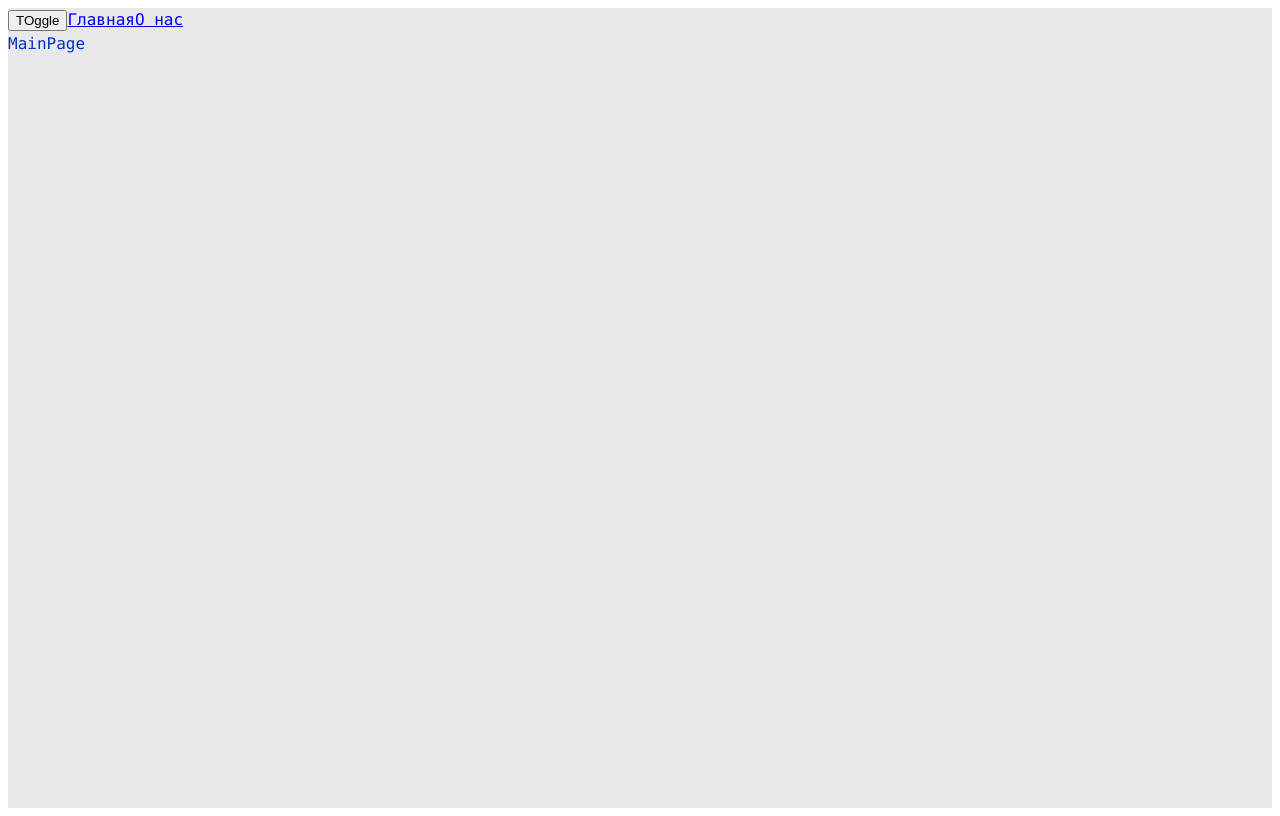
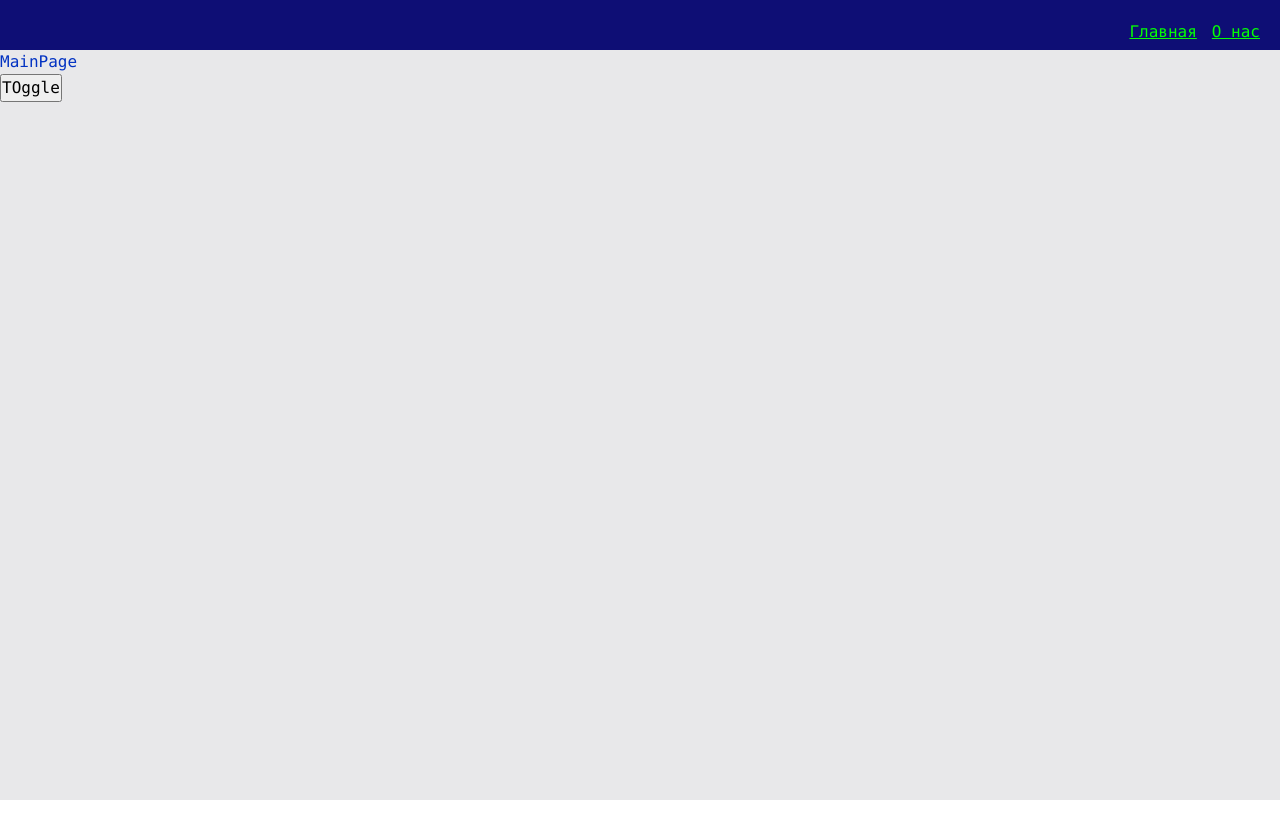
Before and after one commit to Mataew/myProject, a React app: page / in a window 1280 px wide. Built offline with nearby package versions, Linux system fonts and the light colour scheme.

Commit message:
BGZ-2.2.0 Navbar. Шаблоны для разработки. Первый UI Kit компонент

```diff
--- a/src/app/App.tsx
+++ b/src/app/App.tsx
@@ -1,11 +1,9 @@
-import React, {Suspense} from 'react';
-import {Routes, Route, Link} from 'react-router-dom';
+import React from 'react';
 import './styles/index.scss';
 import { useTheme } from "app/providers/ThemeProvider";
 import {classNames} from "shared/lib/classNames/classNames";
-import {AboutPage} from "pages/AboutPage";
-import {MainPage} from "pages/MainPage";
 import {AppRouter} from "app/providers/router";
+import {Navbar} from "widgets/Navbar";
 
 
 
@@ -15,10 +13,9 @@ const App = () => {
 
     return (
         <div className={classNames('app', {}, [theme])}>
+            <Navbar />
+            <AppRouter/>
             <button onClick={toggleTheme}>TOggle</button>
-            <Link to={'/'}>Главная</Link>
-            <Link to={'/about'}>О нас</Link>
-            <AppRouter/>
         </div>
     );
 };
--- a/src/app/styles/reset.scss
+++ b/src/app/styles/reset.scss
@@ -0,0 +1,14 @@
+* {
+    margin: 0;
+    padding: 0;
+    box-sizing: border-box;
+}
+
+input,
+button,
+textarea,
+select {
+    margin: 0;
+
+    font: inherit;
+}
--- a/src/app/styles/themes/dark.scss
+++ b/src/app/styles/themes/dark.scss
@@ -1,6 +1,9 @@
 .app.dark {
     --bg-color: #0e0e75;
+    --inverted-bg-color: #e8e8ea;
 
     --primary-color: #049604;
     --secondary-color: #04ff04;
+    --inverted-primary-color: #0232c2;
+    --inverted-secondary-color: #0449e0;
 }
--- a/src/app/styles/themes/normal.scss
+++ b/src/app/styles/themes/normal.scss
@@ -1,6 +1,9 @@
 .app.light {
     --bg-color: #e8e8ea;
+    --inverted-bg-color: #0e0e75;
 
     --primary-color: #0232c2;
     --secondary-color: #0449e0;
+    --inverted-primary-color: #049604;
+    --inverted-secondary-color: #04ff04;
 }
--- a/src/app/styles/variables/global.scss
+++ b/src/app/styles/variables/global.scss
@@ -8,4 +8,7 @@
     --font-size-l: 24px;
     --font-line-l: 32px;
     --font-l: var(--font-size-l) / var(--font-line-l) var(--font-family-main);
+
+    // Размеры
+    --navbar-height: 50px;
 }
--- a/src/shared/lib/classNames/classNames.ts
+++ b/src/shared/lib/classNames/classNames.ts
@@ -1,14 +1,12 @@
 type Mods = Record<string, boolean | string>
 
-export function classNames(cls: string, mods: Mods, additional: string[]): string {
+export function classNames(cls: string, mods: Mods = {}, additional: string[] = []): string {
     return [
         cls,
-        ...additional,
+        ...additional.filter(Boolean),
         Object.entries(mods)
             .filter(([className, value]) => Boolean(value))
             .map(([className]) => className)
     ]
-        .join(' ')
+        .join(' ');
 }
-
-classNames('remove-btn', {hovered: true, selectable: true, red: true}, ['pdg'])
--- /dev/null
+++ b/src/shared/ui/AppLink/AppLink.module.scss
@@ -0,0 +1,11 @@
+.AppLink {
+    color: var(--primary-color)
+}
+
+.primary {
+    color: var(--primary-color);
+}
+
+.secondary {
+    color: var(--inverted-secondary-color);
+}
--- /dev/null
+++ b/src/shared/ui/AppLink/AppLink.tsx
@@ -0,0 +1,35 @@
+import {classNames} from "shared/lib/classNames/classNames";
+import cls from './AppLink.module.scss';
+import {Link, LinkProps} from "react-router-dom";
+import {FC} from "react";
+
+export enum AppLinkTheme {
+    PRIMARY = 'primary',
+    SECONDARY = 'secondary'
+}
+
+interface AppLinkProps extends LinkProps {
+    className?: string;
+    theme?: AppLinkTheme;
+}
+
+export const AppLink: FC<AppLinkProps> = (props) => {
+
+    const {
+        to,
+        className,
+        children,
+        theme = AppLinkTheme.PRIMARY,
+        ...otherProps
+    } = props;
+
+    return (
+        <Link
+            to={to}
+            className={classNames(cls.AppLink, {}, [className, cls[theme]])}
+            {...otherProps}
+        >
+            {children}
+        </Link>
+    );
+};
--- /dev/null
+++ b/src/widgets/Navbar/index.tsx
@@ -0,0 +1,3 @@
+import Navbar from "./ui/Navbar";
+
+export { Navbar };
--- /dev/null
+++ b/src/widgets/Navbar/ui/Navbar.module.scss
@@ -0,0 +1,16 @@
+.Navbar {
+    width: 100%;
+    height: var(--navbar-height);
+    background: var(--inverted-bg-color);
+    display: flex;
+    align-content: center;
+    padding: 20px;
+}
+
+.links {
+    margin-left: auto;
+}
+
+.mainLink {
+    margin-right: 15px;
+}
--- /dev/null
+++ b/src/widgets/Navbar/ui/Navbar.tsx
@@ -0,0 +1,32 @@
+import React from 'react';
+import {classNames} from "shared/lib/classNames/classNames";
+import cls from './Navbar.module.scss';
+import {AppLink, AppLinkTheme} from "shared/ui/AppLink/AppLink";
+
+interface NavbarProps {
+    className?: string;
+}
+
+export const Navbar = ({className}: NavbarProps) => {
+    return (
+        <div className={classNames(cls.Navbar, {}, [className])}>
+            <div className={cls.links}>
+                <AppLink
+                    theme={AppLinkTheme.SECONDARY}
+                    to={'/'}
+                    className={cls.mainLink}
+                >
+                    Главная
+                </AppLink>
+                <AppLink
+                    theme={AppLinkTheme.SECONDARY}
+                    to={'/about'}
+                >
+                    О нас
+                </AppLink>
+            </div>
+        </div>
+    );
+};
+
+export default Navbar;
```
